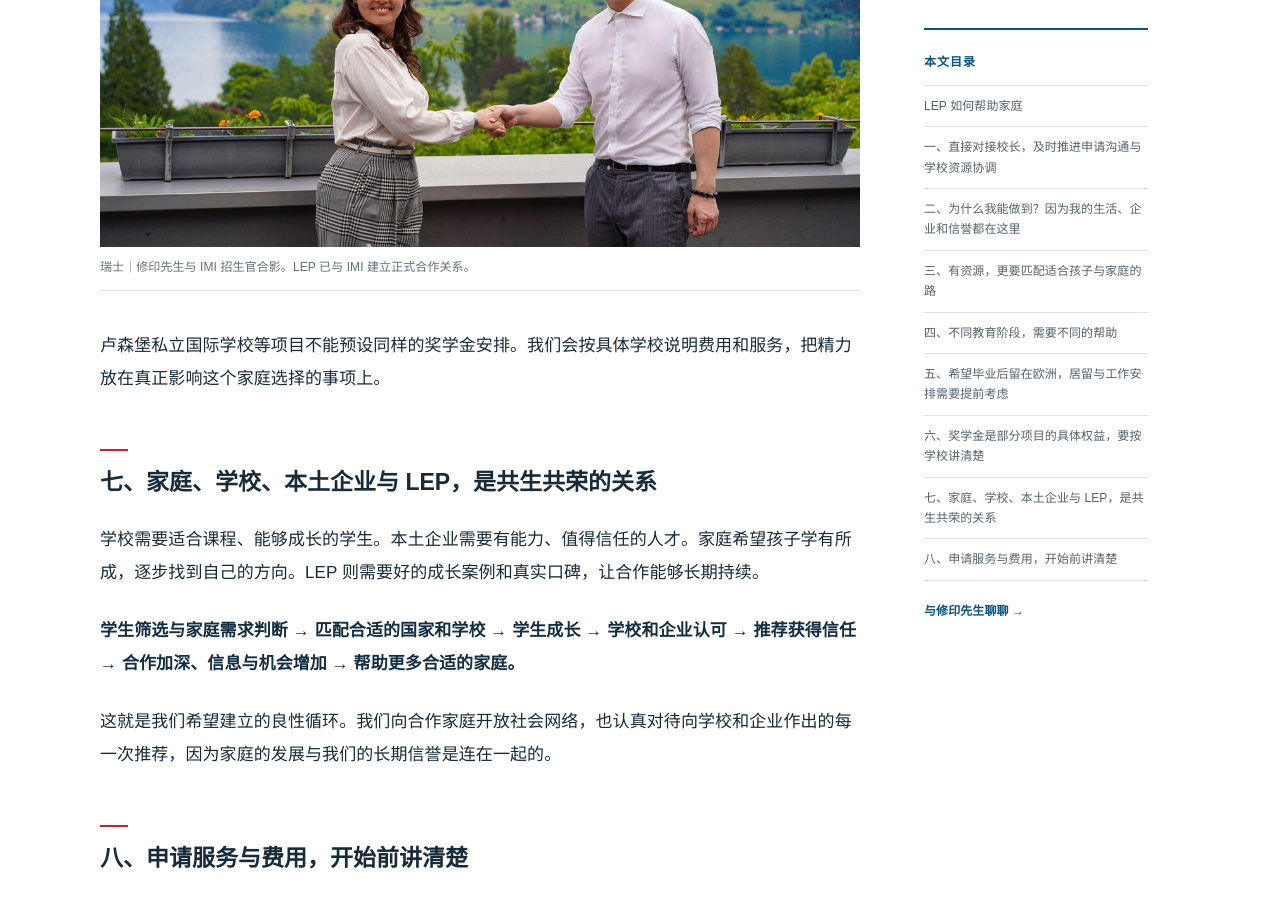
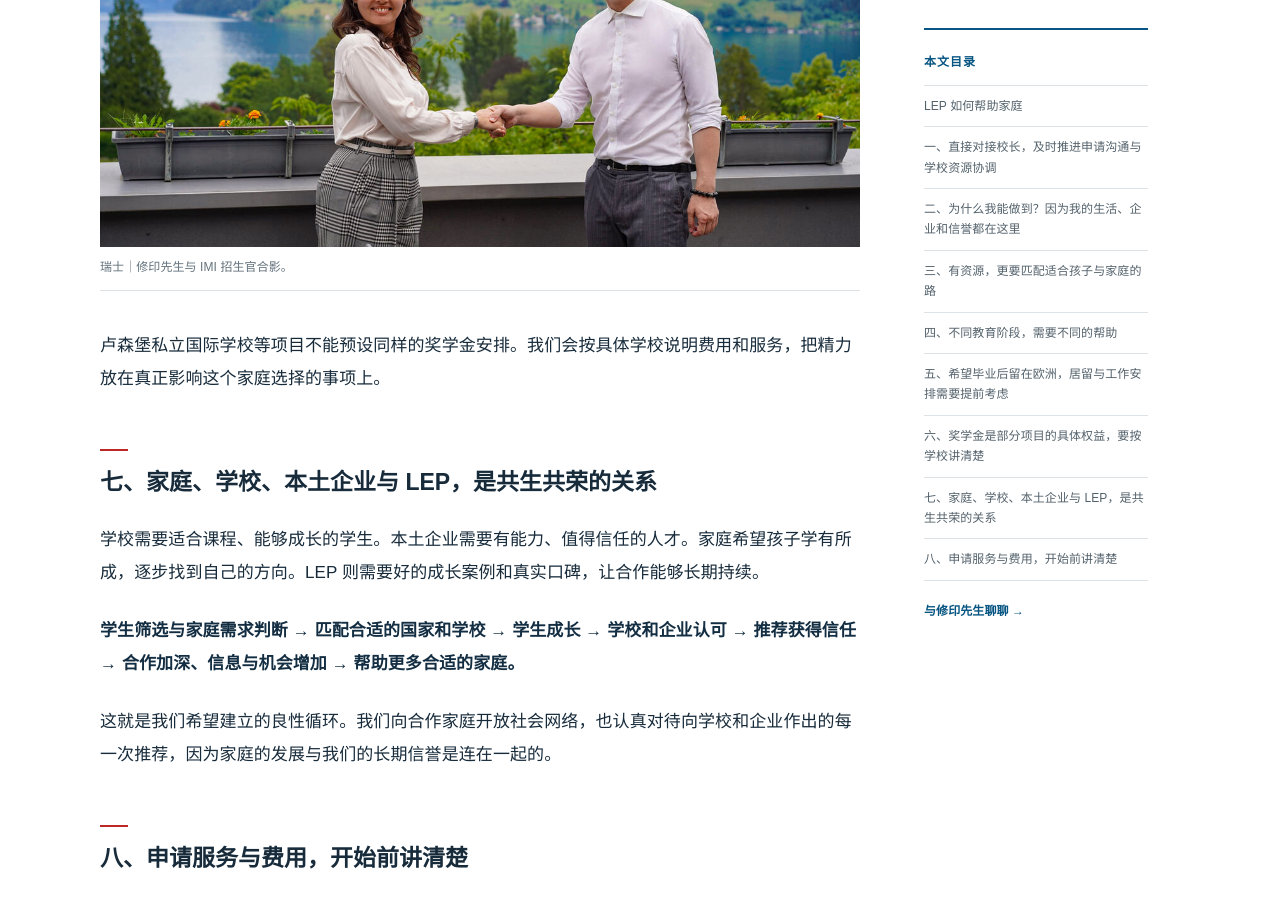
Before and after one commit to CharlieThomasMunger/LEP, a Jekyll site: the page built from _posts/2026-09-25-why-lep-zh.md, in a window 1280 px wide and 900 px high, scrolled down 8851 px. Built offline with Jekyll 4.4.1, drawn with Linux system fonts in a browser that asks for light colours.

Commit message:
Remove the remaining contract-status sentence from the Chinese IMI photo caption

```diff
--- a/_posts/2026-09-25-why-lep-zh.md
+++ b/_posts/2026-09-25-why-lep-zh.md
@@ -137,7 +137,7 @@ image: "/assets/swiss/sc03.jpg"
 
 <figure class="article-photo">
 <img src="/assets/fieldwork/imi.jpg" alt="修印先生与 IMI 招生官合影" loading="lazy" width="1200" height="666" decoding="async">
-<figcaption>瑞士｜修印先生与 IMI 招生官合影。LEP 已与 IMI 建立正式合作关系。</figcaption>
+<figcaption>瑞士｜修印先生与 IMI 招生官合影。</figcaption>
 </figure>
 
 卢森堡私立国际学校等项目不能预设同样的奖学金安排。我们会按具体学校说明费用和服务，把精力放在真正影响这个家庭选择的事项上。
```
